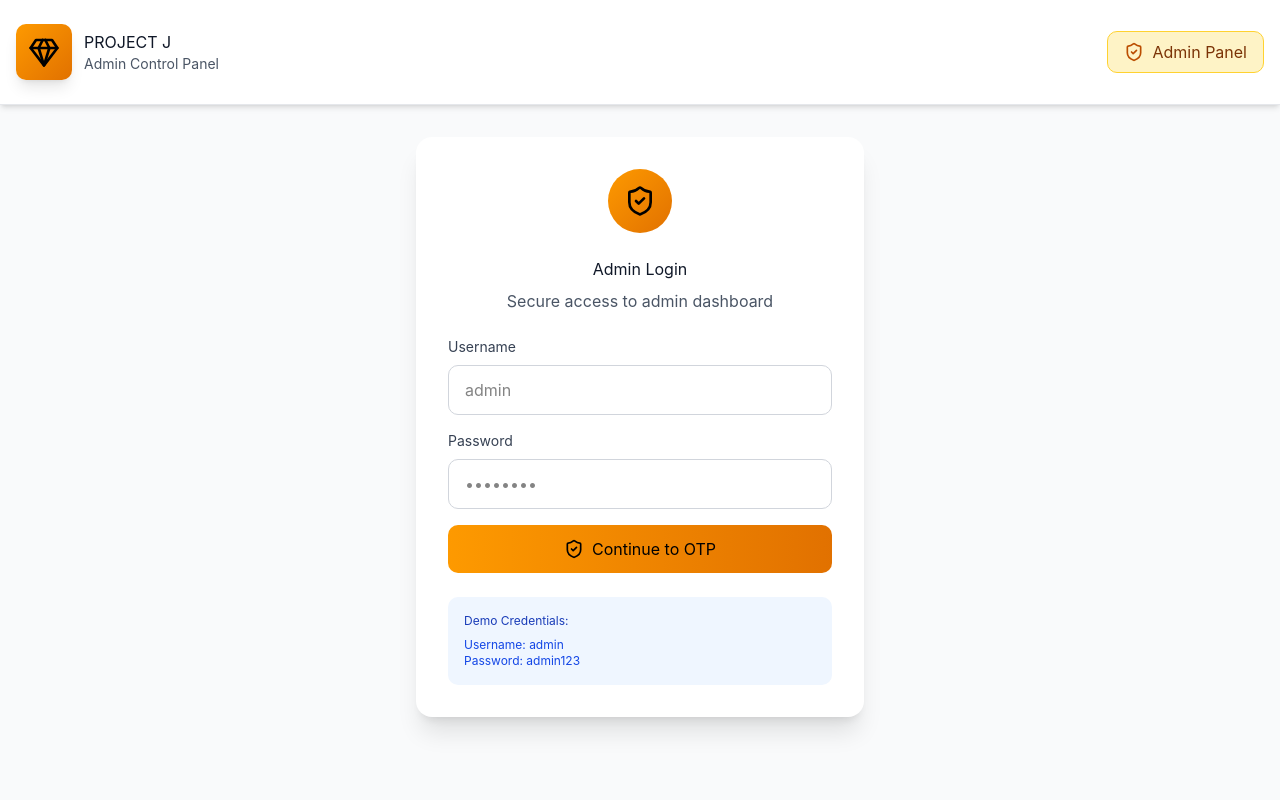
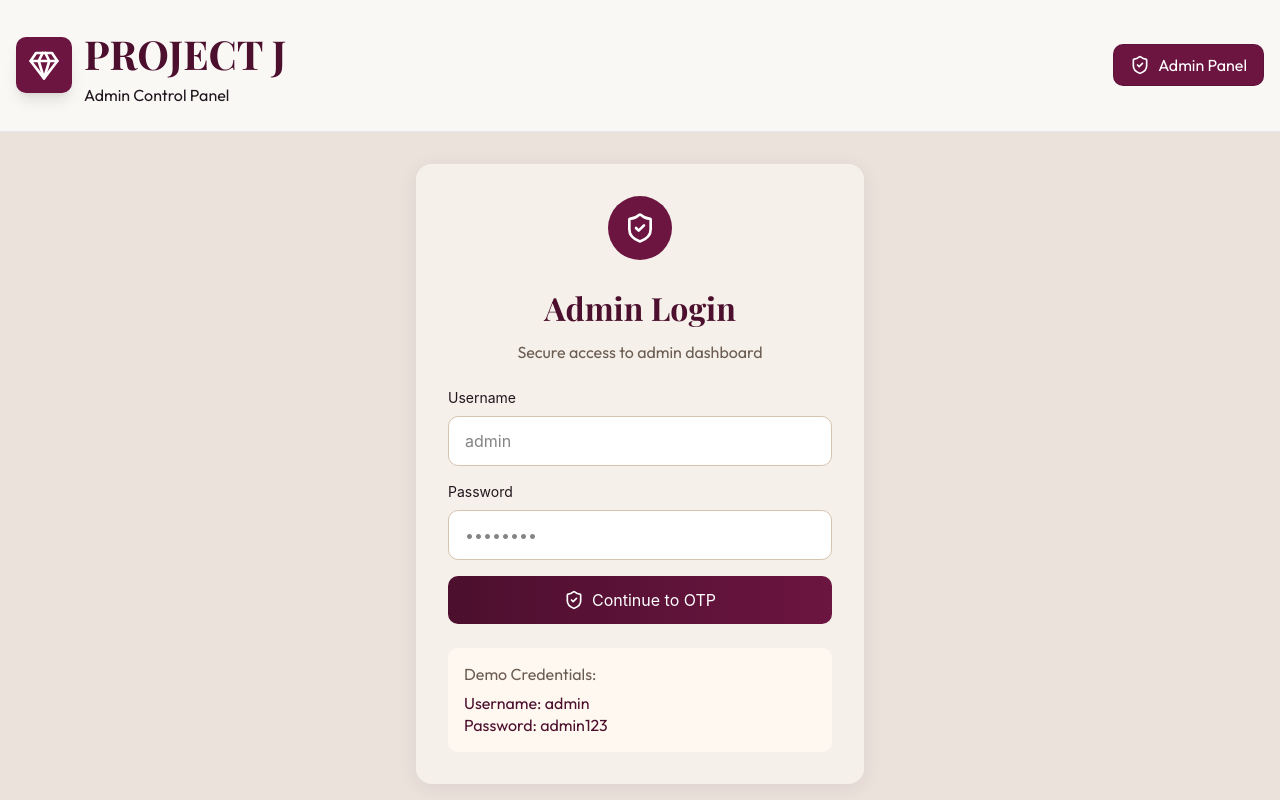
Before and after one commit to Karthik-V-005/Project-J-Deploy, a React (Vite) app in the folder Jewellery Offers Marketplace/: page / in a window 1280 px wide. Shown: the top 800 px of the page. Built offline with nearby package versions, Linux system fonts and the light colour scheme.

Commit message:
LoginPage CSS changed

```diff
--- a/Jewellery Offers Marketplace/src/App.tsx
+++ b/Jewellery Offers Marketplace/src/App.tsx
@@ -2,6 +2,8 @@ import { useState } from "react";
 import { AdminLogin } from "./components/AdminLogin";
 import { AdminDashboard } from "./components/AdminDashboard";
 import { Gem, ShieldCheck } from "lucide-react";
+import "./styles/variables.css";
+import "./styles/typography.css";
 
 export default function App() {
   const [isLoggedIn, setIsLoggedIn] = useState(false);
@@ -15,14 +17,19 @@ export default function App() {
   };
 
   return (
-    <div className="min-h-screen bg-gray-50">
+    <div style={{ backgroundColor: "var(--bg-secondary)" }}
+    className="min-h-screen">
       {/* Header */}
-      <header className="bg-white border-b border-gray-200 shadow-md">
+      <header style={{ backgroundColor: "var(--bg-primary)" }}
+      className="bg-white border-b border-gray-200 shadow-md">
         <div className="container mx-auto px-4 py-6">
           <div className="flex items-center justify-between">
             <div className="flex items-center gap-3">
-              <div className="bg-gradient-to-br from-amber-500 to-amber-600 p-3 rounded-lg shadow-lg">
-                <Gem className="w-8 h-8 text-black" />
+              <div style={{ background: "var(--color-plum-light)" }}
+              className="bg-gradient-to-br from-amber-500 to-amber-600 p-3 rounded-lg shadow-lg">
+                <Gem style={{
+                  color: "var(--color-white)" }}
+                className="w-8 h-8 text-black" />
               </div>
               <div>
                 <h1 className="text-gray-900">PROJECT J</h1>
@@ -32,9 +39,12 @@ export default function App() {
 
             <div className="flex items-center gap-4">
               {/* Admin Badge */}
-              <div className="flex items-center gap-2 px-4 py-2 rounded-lg border bg-amber-100 border-amber-300">
-                <ShieldCheck className="w-5 h-5 text-amber-700" />
-                <span className="text-amber-900">Admin Panel</span>
+              <div style={{ background: "var(--color-plum-light)" }}
+              className="flex items-center gap-2 px-4 py-2 rounded-lg border">
+                <ShieldCheck style={{ color: "var(--color-white)" }}
+                className="w-5 h-5" />
+                <span style={{
+                  color: "var(--color-white)" }}>Admin Panel</span>
               </div>
             </div>
           </div>
@@ -42,7 +52,7 @@ export default function App() {
       </header>
 
       {/* Main Content */}
-      <main>
+      <main style={{ backgroundColor: "var(--bg-secondary)" }}>
         {isLoggedIn ? (
           <AdminDashboard onLogout={handleLogout} />
         ) : (
@@ -53,7 +63,10 @@ export default function App() {
       </main>
 
       {/* Footer */}
-      <footer className="bg-white border-t border-gray-200 mt-16">
+      <footer
+        style={{ backgroundColor: "var(--bg-secondary)" }}
+        className="bg-white border-t border-gray-200 mt-16"
+      >
         <div className="container mx-auto px-4 py-6">
           <div className="text-center text-sm text-gray-600">
             <p>© 2024 PROJECT J Admin Panel. All rights reserved.</p>
--- a/Jewellery Offers Marketplace/src/components/AdminLogin.tsx
+++ b/Jewellery Offers Marketplace/src/components/AdminLogin.tsx
@@ -1,13 +1,18 @@
+// Import necessary libraries and styles
 import { useState } from "react";
 import { ShieldCheck, AlertCircle, Mail } from "lucide-react";
+import "../styles/variables.css";
 
+// Define the props for the AdminLogin component
 interface AdminLoginProps {
   onLogin: () => void;
 }
 
+// Define the possible login steps
 type LoginStep = "credentials" | "otp";
 
 export function AdminLogin({ onLogin }: AdminLoginProps) {
+  // State variables for managing login steps, credentials, OTP, and errors
   const [step, setStep] = useState<LoginStep>("credentials");
   const [username, setUsername] = useState("");
   const [password, setPassword] = useState("");
@@ -15,6 +20,7 @@ export function AdminLogin({ onLogin }: AdminLoginProps) {
   const [error, setError] = useState("");
   const [generatedOtp, setGeneratedOtp] = useState("");
 
+  // Handle submission of credentials
   const handleCredentialsSubmit = (e: React.FormEvent) => {
     e.preventDefault();
     setError("");
@@ -31,6 +37,7 @@ export function AdminLogin({ onLogin }: AdminLoginProps) {
     }
   };
 
+  // Handle changes in OTP input fields
   const handleOtpChange = (index: number, value: string) => {
     if (value.length > 1) return;
     if (value && !/^\d$/.test(value)) return;
@@ -46,6 +53,7 @@ export function AdminLogin({ onLogin }: AdminLoginProps) {
     }
   };
 
+  // Handle backspace navigation in OTP fields
   const handleOtpKeyDown = (index: number, e: React.KeyboardEvent) => {
     if (e.key === "Backspace" && !otp[index] && index > 0) {
       const prevInput = document.getElementById(`otp-${index - 1}`);
@@ -53,6 +61,7 @@ export function AdminLogin({ onLogin }: AdminLoginProps) {
     }
   };
 
+  // Handle submission of OTP
   const handleOtpSubmit = (e: React.FormEvent) => {
     e.preventDefault();
     setError("");
@@ -69,6 +78,7 @@ export function AdminLogin({ onLogin }: AdminLoginProps) {
     }
   };
 
+  // Handle navigation back to credentials step
   const handleBackToCredentials = () => {
     setStep("credentials");
     setOtp(["", "", "", "", "", ""]);
@@ -76,32 +86,72 @@ export function AdminLogin({ onLogin }: AdminLoginProps) {
   };
 
   return (
-    <div className="max-w-md mx-auto">
-      <div className="bg-white rounded-2xl shadow-xl p-8">
+    <div
+      className="max-w-md mx-auto"
+      style={{ backgroundColor: "var(--bg-primary)", borderRadius: "1rem" }} // Added rounded corners
+    >
+      {/* Login Card */}
+      <div
+        className="rounded-2xl shadow-xl p-8"
+        style={{
+          backgroundColor: "var(--bg-tertiary)",
+          boxShadow: "var(--card-shadow)",
+          borderRadius: "1rem", // Ensure rounded corners
+        }}
+      >
+        {/* Logo Section */}
         <div className="flex justify-center mb-6">
-          <div className="bg-gradient-to-br from-amber-500 to-amber-600 p-4 rounded-full">
-            <ShieldCheck className="w-8 h-8 text-black" />
+          <div
+            className="p-4 rounded-full"
+            style={{ background: "var(--color-plum-light)" }}
+          >
+            <ShieldCheck
+              className="w-8 h-8"
+              style={{ color: "var(--color-white)" }}
+            />
           </div>
         </div>
 
-        <h2 className="text-center mb-2 text-gray-900">Admin Login</h2>
-        <p className="text-center mb-6 text-gray-600">
+        {/* Title and Description */}
+        <h2
+          className="text-center mb-2"
+          style={{ color: "var(--text-secondary)" }}
+        >
+          Admin Login
+        </h2>
+        <p className="text-center mb-6" style={{ color: "var(--text-muted)" }}>
           {step === "credentials"
             ? "Secure access to admin dashboard"
             : "Enter the OTP sent to your device"}
         </p>
 
+        {/* Error Message */}
         {error && (
-          <div className="bg-red-50 border-red-200 border rounded-lg p-3 mb-4 flex items-start gap-2">
-            <AlertCircle className="w-5 h-5 text-red-500 flex-shrink-0 mt-0.5" />
-            <p className="text-sm text-red-700">{error}</p>
+          <div
+            className="border rounded-lg p-3 mb-4 flex items-start gap-2"
+            style={{
+              backgroundColor: "var(--color-error)",
+              borderColor: "var(--border-color)",
+            }}
+          >
+            <AlertCircle
+              className="w-5 h-5 flex-shrink-0 mt-0.5"
+              style={{ color: "var(--color-white)" }}
+            />
+            <p className="text-sm" style={{ color: "var(--color-white)" }}>
+              {error}
+            </p>
           </div>
         )}
 
+        {/* Credentials Form */}
         {step === "credentials" ? (
           <form onSubmit={handleCredentialsSubmit} className="space-y-4">
             <div>
-              <label className="block text-sm mb-2 text-gray-700">
+              <label
+                className="block text-sm mb-2"
+                style={{ color: "var(--text-primary)" }}
+              >
                 Username
               </label>
               <input
@@ -110,12 +160,19 @@ export function AdminLogin({ onLogin }: AdminLoginProps) {
                 onChange={(e) => setUsername(e.target.value)}
                 placeholder="admin"
                 required
-                className="w-full px-4 py-3 rounded-lg border bg-white border-gray-300 focus:border-amber-500 focus:ring-2 focus:ring-amber-500/20 transition-all"
+                className="w-full px-4 py-3 rounded-lg border bg-white"
+                style={{
+                  borderColor: "var(--border-color)",
+                  transition: "var(--transition-smooth)",
+                }}
               />
             </div>
 
             <div>
-              <label className="block text-sm mb-2 text-gray-700">
+              <label
+                className="block text-sm mb-2"
+                style={{ color: "var(--text-primary)" }}
+              >
                 Password
               </label>
               <input
@@ -124,22 +181,36 @@ export function AdminLogin({ onLogin }: AdminLoginProps) {
                 onChange={(e) => setPassword(e.target.value)}
                 placeholder={`\u2022\u2022\u2022\u2022\u2022\u2022\u2022\u2022`}
                 required
-                className="w-full px-4 py-3 rounded-lg border bg-white border-gray-300 focus:border-amber-500 focus:ring-2 focus:ring-amber-500/20 transition-all"
+                className="w-full px-4 py-3 rounded-lg border bg-white"
+                style={{
+                  borderColor: "var(--border-color)",
+                  transition: "var(--transition-smooth)",
+                }}
               />
             </div>
 
             <button
               type="submit"
-              className="w-full bg-gradient-to-r from-amber-500 to-amber-600 text-black py-3 rounded-lg hover:from-amber-600 hover:to-amber-700 transition-all flex items-center justify-center gap-2"
+              className="w-full py-3 rounded-lg flex items-center justify-center gap-2"
+              style={{
+                background:
+                  "linear-gradient(to right, var(--color-plum), var(--color-plum-light))",
+                color: "var(--color-white)",
+                transition: "var(--transition-smooth)",
+              }}
             >
               <ShieldCheck className="w-5 h-5" />
               Continue to OTP
             </button>
           </form>
         ) : (
+          // OTP Form
           <form onSubmit={handleOtpSubmit} className="space-y-6">
             <div className="flex justify-center mb-4">
-              <Mail className="w-12 h-12 text-amber-600" />
+              <Mail
+                className="w-12 h-12"
+                style={{ color: "var(--color-plum-light)" }}
+              />
             </div>
 
             <div className="flex justify-center gap-2">
@@ -153,7 +224,11 @@ export function AdminLogin({ onLogin }: AdminLoginProps) {
                   value={digit}
                   onChange={(e) => handleOtpChange(index, e.target.value)}
                   onKeyDown={(e) => handleOtpKeyDown(index, e)}
-                  className="w-12 h-12 text-center rounded-lg border-2 bg-white border-gray-300 focus:border-amber-500 focus:ring-2 focus:ring-amber-500/20 transition-all"
+                  className="w-12 h-12 text-center rounded-lg border-2 bg-white"
+                  style={{
+                    borderColor: "var(--border-color)",
+                    transition: "var(--transition-smooth)",
+                  }}
                   autoFocus={index === 0}
                 />
               ))}
@@ -161,7 +236,13 @@ export function AdminLogin({ onLogin }: AdminLoginProps) {
 
             <button
               type="submit"
-              className="w-full bg-gradient-to-r from-amber-500 to-amber-600 text-black py-3 rounded-lg hover:from-amber-600 hover:to-amber-700 transition-all flex items-center justify-center gap-2"
+              className="w-full py-3 rounded-lg flex items-center justify-center gap-2"
+              style={{
+                background:
+                  "linear-gradient(to right, var(--color-plum), var(--color-plum-light))",
+                color: "var(--color-white)",
+                transition: "var(--transition-smooth)",
+              }}
             >
               <ShieldCheck className="w-5 h-5" />
               Verify & Login
@@ -170,20 +251,37 @@ export function AdminLogin({ onLogin }: AdminLoginProps) {
             <button
               type="button"
               onClick={handleBackToCredentials}
-              className="w-full py-3 rounded-lg text-gray-600 hover:bg-gray-100 transition-all"
+              className="w-full py-3 rounded-lg"
+              style={{
+                color: "var(--text-muted)",
+                backgroundColor: "var(--bg-secondary)",
+                transition: "var(--transition-smooth)",
+              }}
             >
               Back to Login
             </button>
           </form>
         )}
 
-        {/* Demo Credentials */}
-        <div className="mt-6 p-4 bg-blue-50 rounded-lg">
-          <p className="text-xs mb-2 text-blue-800">Demo Credentials:</p>
-          <p className="text-xs text-blue-700">Username: admin</p>
-          <p className="text-xs text-blue-700">Password: admin123</p>
+        {/* Demo Credentials Section */}
+        <div
+          className="mt-6 p-4 rounded-lg"
+          style={{ backgroundColor: "var(--bg-accent)" }}
+        >
+          <p className="text-xs mb-2" style={{ color: "var(--text-muted)" }}>
+            Demo Credentials:
+          </p>
+          <p className="text-xs" style={{ color: "var(--text-secondary)" }}>
+            Username: admin
+          </p>
+          <p className="text-xs" style={{ color: "var(--text-secondary)" }}>
+            Password: admin123
+          </p>
           {step === "otp" && (
-            <p className="text-xs mt-2 text-blue-700">
+            <p
+              className="text-xs mt-2"
+              style={{ color: "var(--text-secondary)" }}
+            >
               OTP: {generatedOtp} (Check console)
             </p>
           )}
--- /dev/null
+++ b/Jewellery Offers Marketplace/src/styles/typography.css
@@ -0,0 +1,68 @@
+/* Typography styles for the project */
+
+/* Import Google Fonts */
+@import url('https://fonts.googleapis.com/css2?family=Playfair+Display:wght@400;700&family=Outfit:wght@300;400;500;700&display=swap');
+
+/* Root font styles */
+:root {
+  --font-heading: 'Playfair Display', serif;
+  --font-body: 'Outfit', sans-serif;
+}
+
+/* General typography rules */
+body {
+  font-family: var(--font-body);
+  font-size: 16px;
+  line-height: 1.5;
+  color: var(--text-primary);
+}
+
+h1, h2, h3, h4, h5, h6 {
+  font-family: var(--font-heading);
+  color: var(--text-secondary);
+}
+
+h1 {
+  font-size: 2.5rem;
+  font-weight: 700;
+}
+
+h2 {
+  font-size: 2rem;
+  font-weight: 700;
+}
+
+h3 {
+  font-size: 1.75rem;
+  font-weight: 700;
+}
+
+h4 {
+  font-size: 1.5rem;
+  font-weight: 700;
+}
+
+h5 {
+  font-size: 1.25rem;
+  font-weight: 700;
+}
+
+h6 {
+  font-size: 1rem;
+  font-weight: 700;
+}
+
+/* Paragraphs and general text */
+p, span, a, li {
+  font-family: var(--font-body);
+  font-size: 1rem;
+  font-weight: 400;
+  color: var(--text-primary);
+}
+
+/* Small text */
+small {
+  font-family: var(--font-body);
+  font-size: 0.875rem;
+  color: var(--text-muted);
+}
--- /dev/null
+++ b/Jewellery Offers Marketplace/src/styles/variables.css
@@ -0,0 +1,38 @@
+:root {
+  --color-plum: #4c0f2e;
+  --color-plum-light: #6b1540;
+  --color-plum-dark: #3a0b22;
+  --color-stone: #ebe2db;
+  --color-ellen: #e0c385;
+  --color-roast: #20161e;
+  --color-suede: #809286;
+  --color-gold-primary: #d4af37;
+  --color-gold-light: #e0c385;
+  --color-gold-dark: #b8941f;
+  --bg-primary: #faf8f5;
+  --bg-secondary: #ebe2db;
+  --bg-tertiary: #f5f0ea;
+  --bg-accent: #fff8f0;
+  --text-primary: #20161e;
+  --text-secondary: #4c0f2e;
+  --text-muted: #6b5d52;
+  --text-light: #809286;
+  --border-color: #d4c4b0;
+  --border-accent: #e0c385;
+  --card-shadow: 0 4px 20px rgba(76, 15, 46, 0.08);
+  --card-shadow-hover: 0 8px 30px rgba(76, 15, 46, 0.12);
+  --hero-bg-image: url(https://images.unsplash.com/photo-1611591437281-460bfbe1220a?auto=format&fit=crop&q=80&w=2000);
+  --hero-overlay: linear-gradient(
+    to bottom,
+    rgba(250, 248, 245, 0.9),
+    rgba(235, 226, 219, 0.75)
+  );
+  --hero-text-color: #20161e;
+  --font-heading: "Playfair Display", serif;
+  --font-body: "Outfit", sans-serif;
+  --transition-smooth: all 0.3s ease;
+  --transition-fast: all 0.2s ease;
+  --color-white: #ffffff;
+  --color-success: #4a7c59;
+  --color-error: #c1666b;
+}
```
